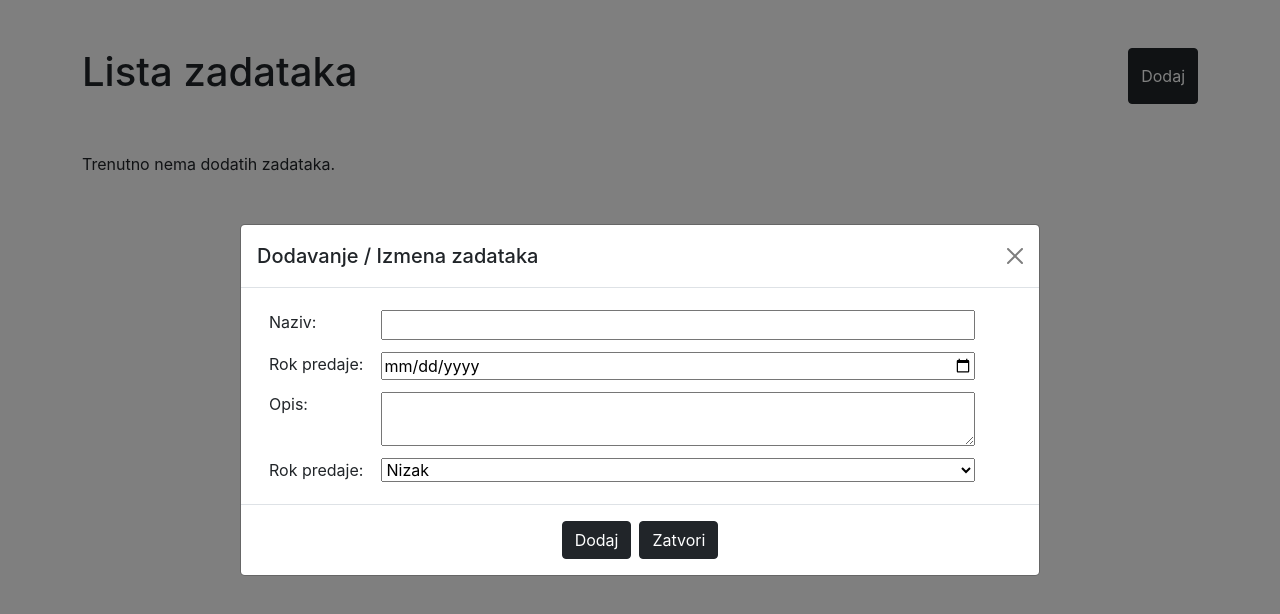
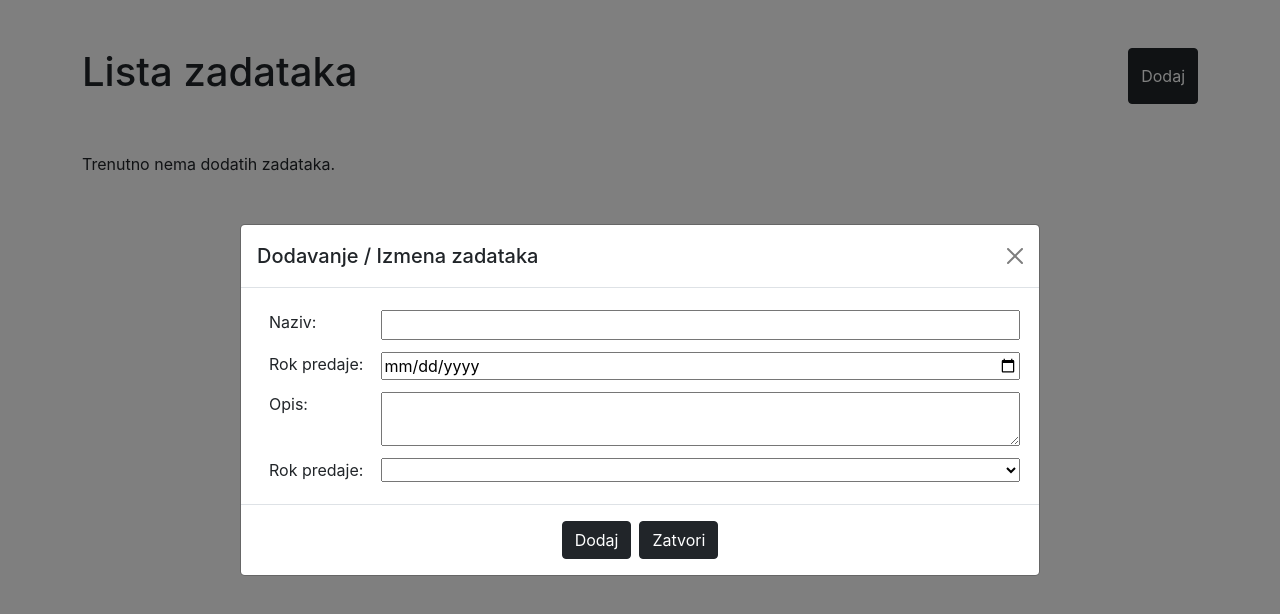
Before and after one commit to Pedja013/todo-app, a React (Create React App) app: page / in a window 1280 px wide. Both pictures are taken after a click on the button "Dodaj". Shown: the top 614 px of the page. Built offline with nearby package versions, Linux system fonts and the light colour scheme.

Commit message:
Todo app - added some validation to modal form.

```diff
--- a/src/components/Content.js
+++ b/src/components/Content.js
@@ -17,10 +17,18 @@ const Content = () => {
     const handleShow = () => {
         setShow(true)
         setNaziv('')
+        setNazivBlured(false)
         setRokPredaje('')
+        setRokBlured(false)
         setOpis('')
+        setOpisBlured(false)
         setPrioritet('')
+        setPrioritetBlured(false)
     };
+    const [nazivBlured, setNazivBlured] = useState(false);
+    const [rokBlured, setRokBlured] = useState(false);
+    const [opisBlured, setOpisBlured] = useState(false);
+    const [prioritetBlured, setPrioritetBlured] = useState(false);
 
     // actions
     useEffect(() => {
@@ -40,20 +48,58 @@ const Content = () => {
         setNaziv(event.target.value)
     };
 
+    const nazivBlurHandler = () => {
+        setNazivBlured(true)
+    };
+
     const rokChangeHandler = (event) => {
         setRokPredaje(event.target.value)
+    };
+
+    const rokBlurHandler = () => {
+        setRokBlured(true)
     };
 
     const opisChangeHandler = (event) => {
         setOpis(event.target.value)
     };
 
+    const opisBlurHandler = () => {
+        setOpisBlured(true)
+    };
+
     const prioritetChangeHandler = (event) => {
         setPrioritet(event.target.value)
     }
 
+    const prioritetBlurHandler = () => {
+        setPrioritetBlured(true)
+    }
+
+    // handling classes for form inputs
+    const nazivIsValid = naziv.trim() !== '' && naziv.trim().length < 100;
+    const nazivIsInvalid = !nazivIsValid && nazivBlured;
+    const nazivInputClasses = nazivIsInvalid ? 'form-control border-0 d-flex align-items-start error' : 'form-control border-0 d-flex align-items-start';
+
+    const rokIsValid = rokPredaje.trim() !== '';
+    const rokIsInvalid = !rokIsValid && rokBlured
+    const rokInputClasses = rokIsInvalid ? 'form-control border-0 d-flex align-items-start error' : 'form-control border-0 d-flex align-items-start';
+
+    const opisIsValid = opis.trim() !== '' && opis.trim().length < 100;
+    const opisIsInvalid = !opisIsValid && opisBlured;
+    const opisInputClasses = opisIsInvalid ? 'form-control border-0 d-flex align-items-start error' : 'form-control border-0 d-flex align-items-start';
+
+    const prioritetIsValid = prioritet.trim() !== '';
+    const prioritetIsInvalid = !prioritetIsValid && prioritetBlured;
+    const prioritetInputClasses = prioritetIsInvalid ? 'form-control border-0 d-flex align-items-start error' : 'form-control border-0 d-flex align-items-start';
+
     const handleSubmit = (e) => {
         e.preventDefault();
+
+        if (nazivIsInvalid || rokIsInvalid || opisIsInvalid || prioritetIsInvalid) {
+            return;
+        }
+
         if (id) {
             let oldTodos = [...todos]
             oldTodos.map(item => {
@@ -91,6 +137,7 @@ const Content = () => {
         setRokPredaje(currentTodo[0].rokPredaje)
         setOpis(currentTodo[0].opis)
         setPrioritet(currentTodo[0].prioritet)
+        setIsCompleted(currentTodo[0].isCompleted)
         setShow(true)
     }
 
@@ -124,44 +171,52 @@ const Content = () => {
                     </Modal.Header>
                     <Modal.Body>
                         <form onSubmit={handleSubmit}>
-                            <input type="hidden" name="form-name" value="id" />
-                            <div className="form-control border-0 d-flex align-items-start">
+                            <input type="hidden" name="form-name" value={id} />
+                            <div className={nazivInputClasses}>
                                 <label className="me-3">Naziv:</label>
                                 <input
                                     required
                                     type="text"
                                     maxLength={100}
                                     onChange={nazivChangeHandler}
+                                    onBlur={nazivBlurHandler}
                                     value={naziv}
                                 ></input>
                             </div>
-                            <div className="form-control border-0 d-flex align-items-start">
+                            {nazivIsInvalid && <p className="ms-3 mb-0 d-flex justify-content-end error-msg">Molim vas unesite validan naziv (ne duzi od 100 karaktera).</p>}
+                            <div className={rokInputClasses}>
                                 <label className="me-3">Rok predaje:</label>
                                 <input
                                     type='date'
                                     min='0'
                                     max='2022-12-31'
                                     onChange={rokChangeHandler}
+                                    onBlur={rokBlurHandler}
                                     value={rokPredaje}
                                 />
                             </div>
-                            <div className="form-control border-0 d-flex align-items-start">
+                            {rokIsInvalid && <p className="ms-3 mb-0 d-flex justify-content-end error-msg">Molim vas unesite validan rok.</p>}
+                            <div className={opisInputClasses}>
                                 <label className="me-3">Opis:</label>
                                 <textarea
                                     maxLength={100}
                                     onChange={opisChangeHandler}
+                                    onBlur={opisBlurHandler}
                                     required
                                     value={opis}
                                 ></textarea>
                             </div>
-                            <div className="form-control border-0 d-flex align-items-start">
+                            {opisIsInvalid && <p className="ms-3 mb-0 d-flex justify-content-end error-msg">Molim vas unesite validan opis (ne duzi od 100 karaktera).</p>}
+                            <div className={prioritetInputClasses}>
                                 <label className="me-3">Rok predaje:</label>
-                                <select className="" id="rokPredaje" onChange={prioritetChangeHandler}>
+                                <select className="" id="rokPredaje" onChange={prioritetChangeHandler} onBlur={prioritetBlurHandler}>
+                                    <option></option>
                                     <option value="nizak">Nizak</option>
                                     <option value="srednji">Srednji</option>
                                     <option value="visok">Visok</option>
                                 </select>
                             </div>
+                            {prioritetIsInvalid && <p className="ms-3 mb-0 d-flex justify-content-end error-msg">Molim vas odaberite prioritet zadatka.</p>}
                         </form>
                     </Modal.Body>
                     <Modal.Footer className="d-flex justify-content-center">
--- a/src/styles/_modal.scss
+++ b/src/styles/_modal.scss
@@ -4,6 +4,6 @@
     }
 
     input, textarea, select {
-        min-width: 80%;
+        min-width: 86%;
     }
 }
```
